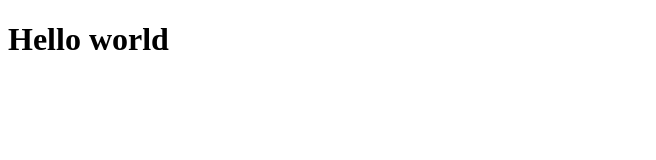
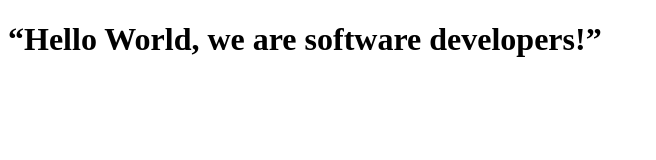
Before and after one commit to rzzsmurf/VincentAndRazvan, a plain HTML site: page fcc-test-suite-template-master/index.html in a window 1280 px wide. Shown: the whole page, without its empty margins (0-656 px from the left). Drawn offline with Linux system fonts and the light colour scheme.

Commit message:
modified the text in the index file

```diff
--- a/fcc-test-suite-template-master/index.html
+++ b/fcc-test-suite-template-master/index.html
@@ -8,7 +8,7 @@
 
   <body>
     <script src="https://cdn.freecodecamp.org/testable-projects-fcc/v1/bundle.js"></script>
-    <h1> Hello world </h1>
+    <h1> “Hello World, we are software developers!” </h1>
     <!--
 
     Hello Camper!
```
